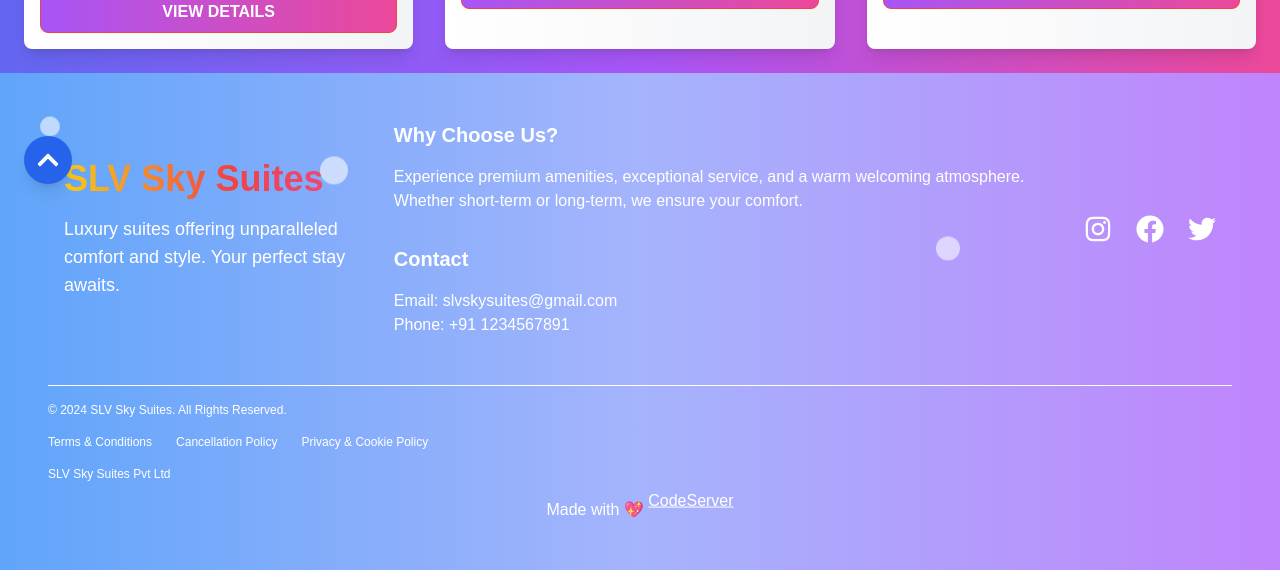
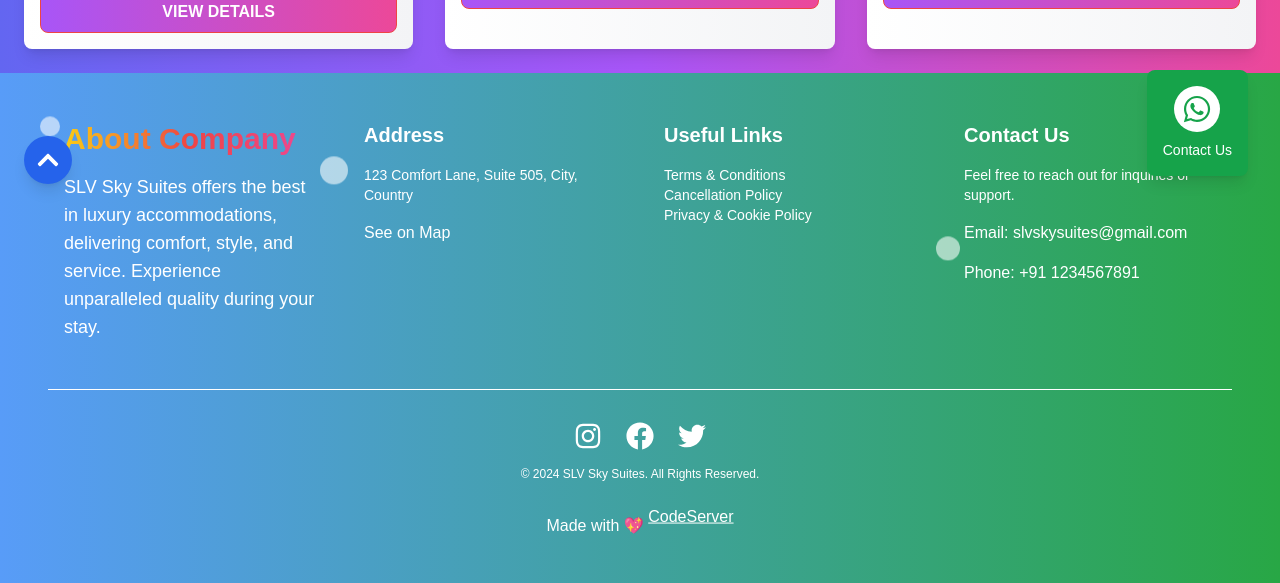
Before and after one commit to pappukrs/samurai, a Next.js app: page /rooms in a window 1280 px wide. Shown: the part 592-1175 px from the top of the page. Built offline with nearby package versions, Linux system fonts and the light colour scheme.

Commit message:
added map whatsapp services

```diff
--- a/src/app/globals.css
+++ b/src/app/globals.css
@@ -1,5 +1,3 @@
-/* styles/globals.css */
-
 /* Importing Google Fonts */
 @import url('https://fonts.googleapis.com/css2?family=Roboto:wght@400;500;700&family=Poppins:wght@400;500;600&display=swap');
 
@@ -12,24 +10,15 @@
 @tailwind utilities;
 
 /* Custom global styles */
-:root {
-  --background: #ffffff;
-  --foreground: #171717;
-}
-
-@media (prefers-color-scheme: dark) {
-  :root {
-    --background: #0a0a0a;
-    --foreground: #ededed;
-  }
-}
-
 html {
   font-family: 'Roboto', sans-serif;
 }
 
+/* Apply Gradient to the Entire Body */
 body {
-  color: var(--foreground);
-  background: var(--background);
+  /* Apply gradient from blue to green */
+  background: linear-gradient(to right, #589CF8, #28A745); /* Blue to Green gradient */
+  color: white; /* White text for contrast */
   font-family: Arial, Helvetica, sans-serif;
+  min-height: 100vh; /* Ensure full height for the body */
 }
--- a/src/app/layout.tsx
+++ b/src/app/layout.tsx
@@ -8,6 +8,7 @@ import Navbar from "@/components/Navbar";
 //  import ChatBots from "@/components/ChatBots";
  import MyHotelChatBot from '@/components/Chatbot/MyHotelChatBot'
 import ScrollToTop from "@/components/ScrollToTop";
+import WhatsappContact from '@/components/WhatsappContact'
 
 const geistSans = localFont({
   src: "./fonts/GeistVF.woff",
@@ -44,6 +45,7 @@ export default function RootLayout({
 
         <Footer/>
         <ScrollToTop />
+        <WhatsappContact/>
         </ThemeProvider>
       </body>
     </html>
--- a/src/app/page.tsx
+++ b/src/app/page.tsx
@@ -10,7 +10,8 @@ import PricingSection from "@/components/PricingSection";
 import AboutUs from "@/components/AboutUs";
 import Contact from "@/components/Contact";
 import Footer from "@/components/Footer";
-
+import NearbyPlacesMap from '@/components/NearbyPlacesMap'
+import CompanyList  from '@/components/CompanyList'
 
 
 import dynamic from "next/dynamic";
@@ -40,6 +41,9 @@ const HomePage = () => {
       {/* Community Section */}
       <CommunitySection />
 
+     <NearbyPlacesMap/>
+     <CompanyList/>
+
       {/* Pricing Section */}
       <PricingSection />
 
--- /dev/null
+++ b/src/components/CompanyList.jsx
@@ -0,0 +1,43 @@
+'use client';
+
+import { useState } from 'react';
+import { motion } from 'framer-motion'; // For adding animations
+
+const companies = [
+  { name: 'Zomato', icon: 'https://logodownload.org/wp-content/uploads/2020/02/zomato-logo-1.png', url: 'https://www.zomato.com' },
+  { name: 'Swiggy', icon: 'https://marketingmind.in/wp-content/uploads/2018/03/swiggy-logo-990x556-700x393.png', url: 'https://www.swiggy.com' },
+  { name: 'Dominos', icon: 'https://www.pngall.com/wp-content/uploads/15/Dominos-Logo-PNG-Clipart.png', url: 'https://www.dominos.co.in' },
+  { name: 'Flipkart', icon: 'https://logosmarcas.net/wp-content/uploads/2020/11/Flipkart-Emblema.png', url: 'https://www.flipkart.com' },
+  { name: 'Amazon', icon: 'https://wallpaperaccess.com/full/1383587.jpg', url: 'https://www.amazon.com' },
+  { name: 'Ola', icon: 'https://p.kindpng.com/picc/s/337-3376762_ola-logo-design-hd-png-download.png', url: 'https://www.olacabs.com' },
+  { name: 'Uber', icon: 'https://logodownload.org/wp-content/uploads/2015/05/uber-logo-1-1.png', url: 'https://www.uber.com' },
+  { name: 'Rapido', icon: 'https://images.yourstory.com/cs/images/companies/rapido-1588061801805.png?fm=auto&ar=1:1&mode=fill&fill=solid&fill-color=fff', url: 'https://www.rapido.bike' },
+];
+
+const CompanyList = () => {
+  return (
+    <div className="h-screen flex flex-col items-center justify-center bg-gradient-to-r from-green-400 via-green-500 to-green-600 p-6">
+      <h1 className="text-4xl font-bold text-white mb-8">Companies Providing Services at this Place</h1>
+
+      <div className="grid grid-cols-1 sm:grid-cols-2 md:grid-cols-3 lg:grid-cols-4 gap-8">
+        {companies.map((company, index) => (
+          <motion.div
+            key={index}
+            className="flex items-center justify-center bg-gradient-to-br from-green-300 to-green-600 rounded-lg p-4 shadow-lg hover:scale-105 transition-transform duration-300"
+            whileHover={{ scale: 1.1 }}
+            whileTap={{ scale: 0.95 }}
+          >
+            <a href={company.url} target="_blank" rel="noopener noreferrer" className="flex flex-col items-center text-white">
+              <div className="mb-2">
+                <img src={company.icon} alt={company.name} className="w-24 h-24 object-contain" />
+              </div>
+              {/* <span className="font-semibold text-lg">{company.name}</span> */}
+            </a>
+          </motion.div>
+        ))}
+      </div>
+    </div>
+  );
+};
+
+export default CompanyList;
--- a/src/components/Footer.tsx
+++ b/src/components/Footer.tsx
@@ -1,10 +1,8 @@
 'use client';
-import { motion } from "framer-motion";
-import { FaInstagram, FaFacebook, FaTwitter } from "react-icons/fa";
-import { useTheme } from "@/context/ThemeContext";
+import { motion } from 'framer-motion';
+import { FaInstagram, FaFacebook, FaTwitter } from 'react-icons/fa';
 
 export default function Footer() {
-  const { theme, toggleTheme } = useTheme();
 
   const dropletAnimation = {
     hidden: { opacity: 0, y: -100 },
@@ -15,8 +13,11 @@ export default function Footer() {
     },
   };
 
-  const bgColor = theme === 'dark' ? "bg-gradient-to-r from-blue-900 via-indigo-800 to-purple-900" : "bg-gradient-to-r from-blue-400 via-indigo-300 to-purple-400";
-  const textColor = theme === 'dark' ? "text-gray-300" : "text-white";
+  // Gradient color for the footer (no theme condition)
+  const gradientColorStart = '#0D0E0E'; // Dark shade you requested
+  const gradientColorEnd = '#589CF8';   // The previous blue color you wanted to blend
+  const bgColor = `bg-gradient-to-r from-${gradientColorStart} via-indigo-800 to-${gradientColorEnd}`;
+  const textColor = 'text-white'; // Always white text
 
   return (
     <div className={`relative ${bgColor} ${textColor} p-12`}>
@@ -32,61 +33,95 @@ export default function Footer() {
         variants={dropletAnimation}
         initial="hidden"
         animate="visible"
-        style={{ animationDelay: "1s" }}
+        style={{ animationDelay: '1s' }}
       />
       <motion.div
         className="absolute top-40 right-1/4 w-6 h-6 bg-white rounded-full"
         variants={dropletAnimation}
         initial="hidden"
         animate="visible"
-        style={{ animationDelay: "2s" }}
+        style={{ animationDelay: '2s' }}
       />
 
       {/* Footer Content */}
-      <div className="max-w-6xl mx-auto flex flex-col md:flex-row justify-between items-start md:items-center space-y-6 md:space-y-0">
-        {/* Left Section */}
+      <div className="max-w-6xl mx-auto grid grid-cols-1 md:grid-cols-4 gap-12">
+
+        {/* Column 1: About Company */}
         <div className="text-center md:text-left">
-          <h1 className="text-4xl font-extrabold mb-4 text-transparent bg-clip-text bg-gradient-to-r from-yellow-400 via-red-500 to-pink-500">
-            SLV Sky Suites
-          </h1>
-          <p className="text-lg">Luxury suites offering unparalleled comfort and style. Your perfect stay awaits.</p>
+          <h2 className="text-3xl font-extrabold mb-4 text-transparent bg-clip-text bg-gradient-to-r from-yellow-400 via-red-500 to-pink-500">
+            About Company
+          </h2>
+          <p className="text-lg">
+            SLV Sky Suites offers the best in luxury accommodations, delivering comfort, style, and service.
+            Experience unparalleled quality during your stay.
+          </p>
         </div>
 
-        {/* Center Links */}
-        <div className="flex flex-wrap gap-8 mt-4 md:mt-0">
-          <div>
-            <h2 className="font-bold mb-4 text-xl">Why Choose Us?</h2>
-            <p>Experience premium amenities, exceptional service, and a warm welcoming atmosphere. Whether short-term or long-term, we ensure your comfort.</p>
-          </div>
-          <div>
-            <h2 className="font-bold mb-4 text-xl">Contact</h2>
-            <ul>
-              <li>Email: <a href="mailto:slvskysuites@gmail.com" className="hover:underline">slvskysuites@gmail.com</a></li>
-              <li>Phone: <a href="tel:+911234567891" className="hover:underline">+91 1234567891</a></li>
-            </ul>
-          </div>
+        {/* Column 2: Address */}
+        <div className="flex flex-col items-center md:items-start space-y-4 mt-4 md:mt-0">
+          <h2 className="text-xl font-bold">Address</h2>
+          <p className="text-sm">123 Comfort Lane, Suite 505, City, Country</p>
+          <a
+            href="https://www.google.com/maps?q=123+Comfort+Lane,+City,+Country"
+            target="_blank"
+            rel="noopener noreferrer"
+            className="text-white-400 hover:underline"
+          >
+            See on Map
+          </a>
         </div>
 
-        {/* Social Media Icons */}
-        <div className="flex gap-6 mt-4 md:mt-0 justify-center md:justify-start">
+        {/* Column 3: Useful Links */}
+        <div className="flex flex-col items-center md:items-start space-y-4 mt-4 md:mt-0">
+          <h2 className="text-xl font-bold">Useful Links</h2>
+          <ul className="text-sm">
+            <li>
+              <a href="/terms-and-conditions" className="hover:underline">Terms & Conditions</a>
+            </li>
+            <li>
+              <a href="/cancellation-policy" className="hover:underline">Cancellation Policy</a>
+            </li>
+            <li>
+              <a href="/privacy-cookie-policy" className="hover:underline">Privacy & Cookie Policy</a>
+            </li>
+          </ul>
+        </div>
+
+        {/* Column 4: Contact Us */}
+        <div className="flex flex-col items-center md:items-start space-y-4 mt-4 md:mt-0">
+          <h2 className="text-xl font-bold">Contact Us</h2>
+          <p className="text-sm">Feel free to reach out for inquiries or support.</p>
+          <a
+            href="mailto:slvskysuites@gmail.com"
+            className="text-white-400 hover:underline"
+          >
+            Email: slvskysuites@gmail.com
+          </a>
+          <a
+            href="tel:+911234567891"
+            className="text-white-400 hover:underline"
+          >
+            Phone: +91 1234567891
+          </a>
+        </div>
+      </div>
+
+      {/* Footer Bottom - Social Media & Copyright */}
+      <div className="mt-12 mb-4 border-t border-white pt-4  text-center md:text-left text-xs">
+        <div className="flex gap-6 mt-4 justify-center md:justify-center">
           <FaInstagram size={28} className="hover:text-gray-400 cursor-pointer transition-all duration-300 ease-in-out" />
           <FaFacebook size={28} className="hover:text-gray-400 cursor-pointer transition-all duration-300 ease-in-out" />
           <FaTwitter size={28} className="hover:text-gray-400 cursor-pointer transition-all duration-300 ease-in-out" />
         </div>
+
+        <div className="flex justify-center mt-4 md:justify-center gap-6">
+          <p >© 2024 SLV Sky Suites. All Rights Reserved.</p>
+        </div>
+
       </div>
 
-      {/* Footer Bottom */}
-      <div className="mt-12 mb-4 border-t border-white pt-4 text-center md:text-left text-xs">
-        <p>© 2024 SLV Sky Suites. All Rights Reserved.</p>
-        <div className="flex justify-center md:justify-start gap-6 mt-4">
-          <a href="/terms-and-conditions" className="hover:underline">Terms & Conditions</a>
-          <a href="/cancellation-policy" className="hover:underline">Cancellation Policy</a>
-          <a href="/privacy-cookie-policy" className="hover:underline">Privacy & Cookie Policy</a>
-        </div>
-        <p className="mt-4">SLV Sky Suites Pvt Ltd</p>
-      </div>
-
-      <motion.p className="text-center mt-4">
+      {/* Made With 💖 Section */}
+      <motion.p className="text-center mt-8">
         Made with 💖{" "}
         <motion.span
           className="inline-block"
@@ -94,8 +129,8 @@ export default function Footer() {
           transition={{
             duration: 1,
             repeat: Infinity,
-            repeatType: "loop",
-            ease: "easeInOut",
+            repeatType: 'loop',
+            ease: 'easeInOut',
           }}
         >
           <a href="https://www.codeserver.in" className="underline">CodeServer</a>
--- /dev/null
+++ b/src/components/NearbyPlacesMap.js
@@ -0,0 +1,119 @@
+'use client';
+
+import { useEffect, useState } from 'react';
+import { MapContainer, TileLayer, Marker, Popup, Circle, useMap } from 'react-leaflet';
+import 'leaflet/dist/leaflet.css';
+import L from 'leaflet';
+
+// Custom marker icon
+const icon = L.icon({
+  iconUrl: 'https://cdn-icons-png.flaticon.com/512/684/684908.png',
+  iconSize: [25, 25],
+});
+
+// Component to fit map to markers
+const FitBounds = ({ locations }) => {
+  const map = useMap();
+
+  useEffect(() => {
+    if (locations.length > 0) {
+      const bounds = L.latLngBounds(locations);
+      map.fitBounds(bounds, { padding: [50, 50] });
+    }
+  }, [map, locations]);
+
+  return null;
+};
+
+export default function NearbyPlacesMap() {
+  const apartmentLocation = [12.968492, 77.7375859];
+  const [currentLocation, setCurrentLocation] = useState(apartmentLocation);
+  const [places, setPlaces] = useState([]); // Nearby places
+
+  useEffect(() => {
+    // Fetch nearby places when the component loads
+    fetchNearbyPlaces(apartmentLocation[0], apartmentLocation[1]);
+  }, []);
+
+  const fetchNearbyPlaces = async (latitude, longitude) => {
+    const dummyPlaces = [
+      { name: 'Metro Station', coords: [latitude + 0.015, longitude + 0.015] },
+      { name: 'Hospital', coords: [latitude + 0.02, longitude + 0.02] },
+      { name: 'Shopping Mall', coords: [latitude - 0.01, longitude - 0.02] },
+      { name: 'School', coords: [latitude - 0.005, longitude + 0.01] },
+    ];
+    setPlaces(dummyPlaces);
+  };
+
+  return (
+    <div className="h-screen flex flex-col">
+      {/* Heading */}
+      <h1 className="text-3xl font-bold text-center bg-gradient-to-r from-green-400 to-green-600 text-white py-4">
+        Nearby Places
+      </h1>
+
+      <div className="flex-grow grid grid-cols-1 md:grid-cols-3 gap-4">
+        {/* Left Panel: List of Places */}
+        <div className="col-span-1 p-4 bg-gradient-to-b from-green-100 to-green-200 overflow-y-auto">
+          <h2 className="text-xl font-bold text-green-800 mb-4">List of Places</h2>
+          {places.length === 0 ? (
+            <p className="text-gray-700">Loading nearby places...</p>
+          ) : (
+            <ul className="space-y-4">
+              {places.map((place, index) => (
+                <li
+                  key={index}
+                  className="p-4 bg-white shadow-md rounded-md hover:bg-green-50 transition"
+                >
+                  <h3 className="font-semibold text-green-900">{place.name}</h3>
+                  <p className="text-gray-700">Latitude: {place.coords[0].toFixed(6)}</p>
+                  <p className="text-gray-700">Longitude: {place.coords[1].toFixed(6)}</p>
+                </li>
+              ))}
+            </ul>
+          )}
+        </div>
+
+        {/* Right Panel: Map */}
+        <div className="col-span-1 md:col-span-2">
+          <MapContainer
+            center={currentLocation}
+            zoom={13}
+            className="h-full w-full"
+            zoomControl={false}
+            scrollWheelZoom={false}
+            doubleClickZoom={false}
+            dragging={true}
+          >
+            <TileLayer
+              url="https://{s}.tile.openstreetmap.org/{z}/{x}/{y}.png"
+              attribution='&copy; <a href="http://osm.org/copyright">OpenStreetMap</a> contributors'
+            />
+
+            {/* Markers */}
+            <Marker position={currentLocation} icon={icon}>
+              <Popup>Your Apartment</Popup>
+            </Marker>
+            {places.map((place, index) => (
+              <Marker position={place.coords} key={index} icon={icon}>
+                <Popup>{place.name}</Popup>
+              </Marker>
+            ))}
+
+            {/* Circle: 20 km radius */}
+            <Circle
+              center={currentLocation}
+              radius={20000} // 20 km
+              pathOptions={{ color: 'blue', fillColor: 'blue', fillOpacity: 0.1 }}
+            />
+
+            {/* Fit Bounds to Markers */}
+            <FitBounds
+              locations={[currentLocation, ...places.map((place) => place.coords)]}
+            />
+          </MapContainer>
+        </div>
+      </div>
+    </div>
+  );
+}
--- /dev/null
+++ b/src/components/WhatsappContact.js
@@ -0,0 +1,32 @@
+'use client';
+import React from 'react';
+import { motion } from 'framer-motion';
+import { FaWhatsapp } from 'react-icons/fa';
+
+const WhatsappContact = () => {
+  const handleWhatsAppClick = () => {
+    // Open WhatsApp with the specified number (modify the phone number as needed)
+    window.open('https://wa.me/8809501517', '_blank');
+  };
+
+  return (
+    <motion.div
+      className="fixed bottom-8 right-8 bg-green-600 text-white p-4 rounded-lg shadow-lg cursor-pointer z-50"
+      initial={{ opacity: 0, scale: 0.8 }}
+      animate={{ opacity: 1, scale: 1 }}
+      exit={{ opacity: 0, scale: 0.8 }}
+      transition={{ duration: 0.5 }}
+      whileHover={{ scale: 1.1 }}
+      onClick={handleWhatsAppClick}
+    >
+      <div className="flex items-center justify-center">
+        <div className="bg-white p-2 rounded-full">
+          <FaWhatsapp className="text-green-600 text-3xl" />
+        </div>
+      </div>
+      <div className="mt-2 text-center text-sm">Contact Us</div>
+    </motion.div>
+  );
+};
+
+export default WhatsappContact;
--- a/tailwind.config.ts
+++ b/tailwind.config.ts
@@ -11,6 +11,10 @@ export default {
       colors: {
         background: "var(--background)",
         foreground: "var(--foreground)",
+        // Add custom gradient colors
+        // 'service-apartment-gradient-start': '#6a1b9a', // from-purple-600
+        // 'service-apartment-gradient-middle': '#ec407a', // via-pink-600
+        // 'service-apartment-gradient-end': '#3f51b5', // to-indigo-600
       },
       fontFamily: {
         'roboto': ['Roboto', 'sans-serif'],
```
Also changed, not shown: src/components/Testimonials.tsx (+23 -3 lines).
